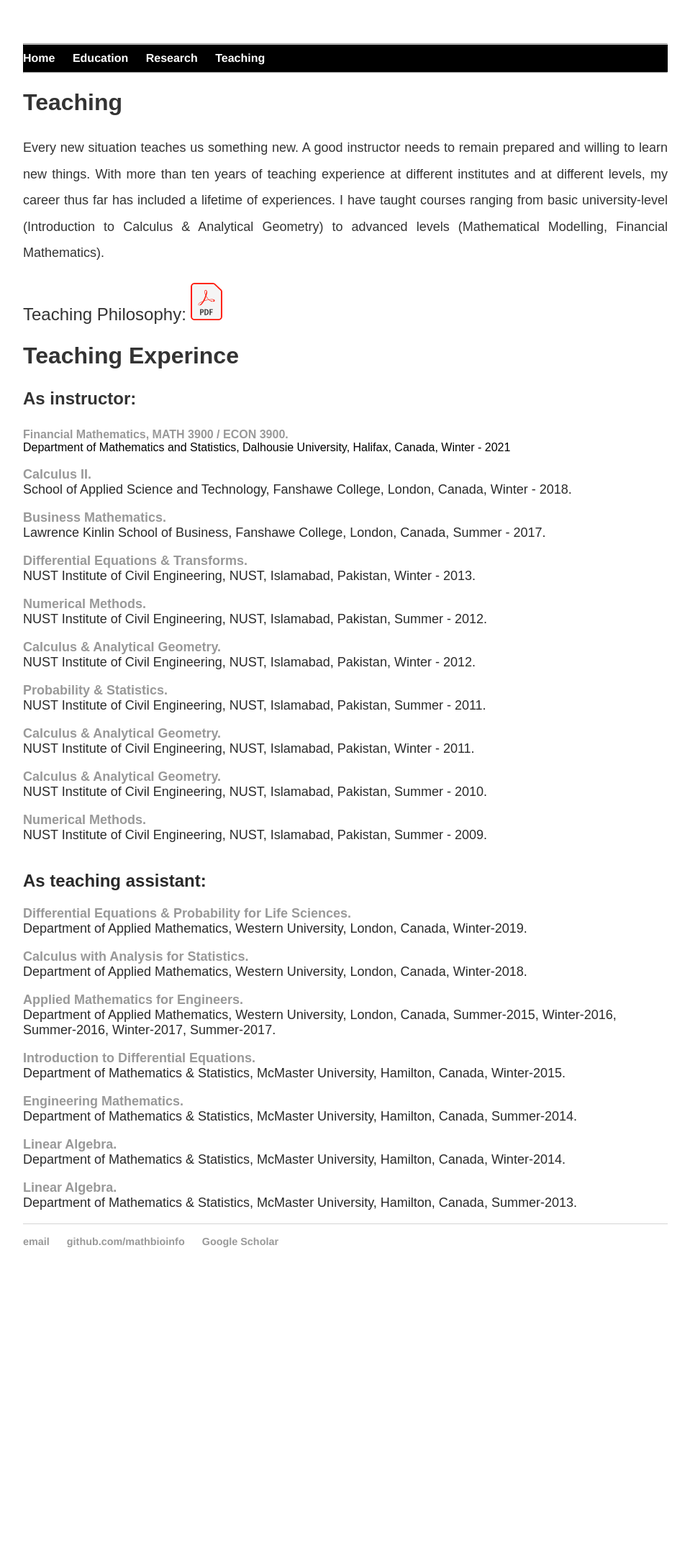
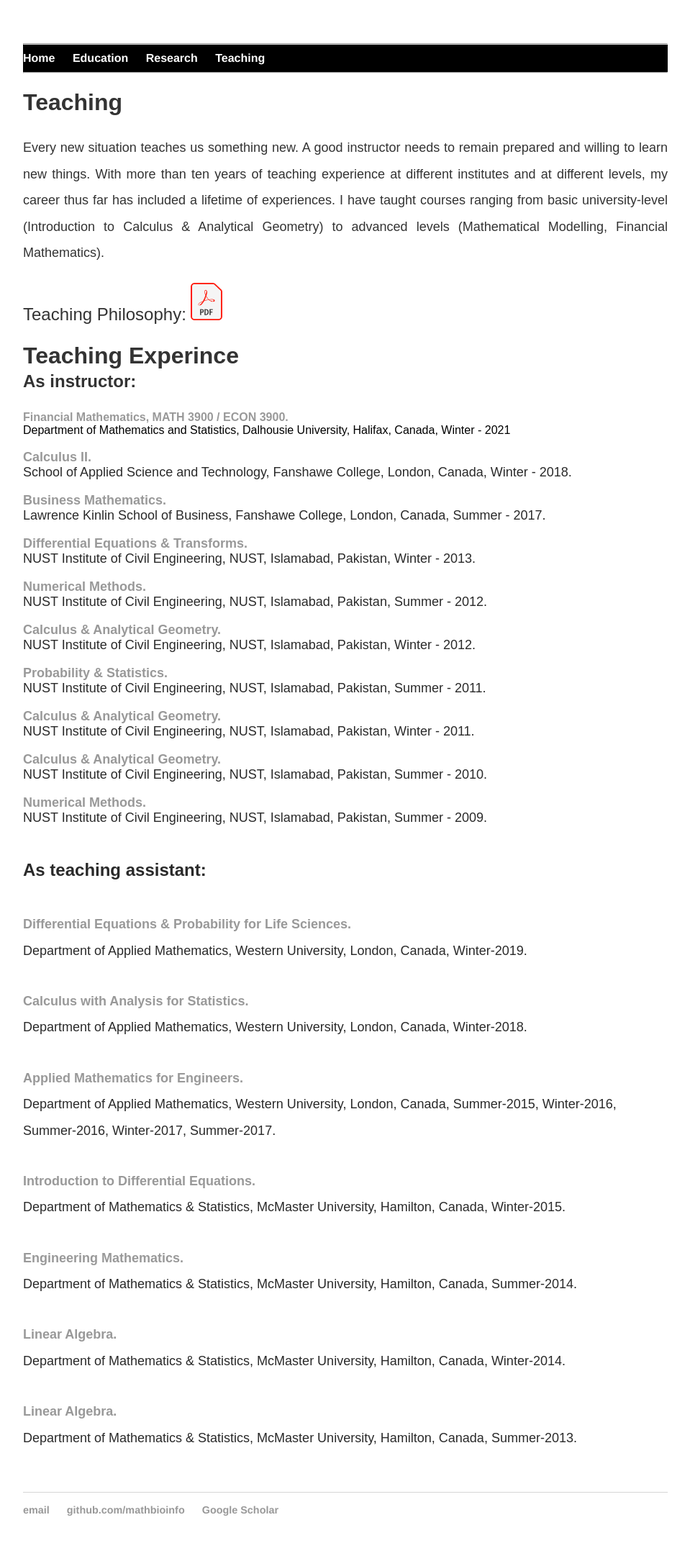
Before and after one commit to MathBioInfo/amjadkhan, a Jekyll site: the page built from Teaching/index.html, in a window 1280 px wide. Shown: the whole page at 72% size, without its empty margins (160-1119 px from the left). Built offline with Jekyll 4.4.1, drawn with Linux system fonts in a browser that asks for light colours; before the commit the page ends 1795 px from its top, so only the background shows below that.

Commit message:
Update index.html

```diff
--- a/Teaching/index.html
+++ b/Teaching/index.html
@@ -30,7 +30,7 @@
 
 		<p><font size="6"><b>Teaching Experince</b></font><br>
 
-		<p><font size="5"><b>As instructor:</b></font><br>
+		<font size="5"><b>As instructor:</b></font><br>
 		<div class="paragraph"></font color="#2a2a2a" size="4">
 	<a href="financialmath2021/index.html">
 	<div class="paragraph"></font color="#2a2a2a" size="4">
@@ -73,8 +73,8 @@
 	<strong> Numerical Methods.
 	</strong></a><br />NUST Institute of Civil Engineering, NUST, Islamabad, Pakistan, Summer - 2009.
 	</font><br /><br /><font color="#2a2a2a" size="4">
-	</br>
-	<font size="5"><b>As teaching assistant:</b></font><br>
+	</p>
+	<p><font size="5"><b>As teaching assistant:</b></font><br>
 	<br>
 	<a href="#">
         <strong> Differential Equations & Probability for Life Sciences.
@@ -104,7 +104,7 @@
 	<strong> Linear Algebra.
 	</strong></a><br />Department of Mathematics & Statistics, McMaster University, Hamilton, Canada, Summer-2013.
 	</font><br /><br /><font color="#2a2a2a" size="4">
-
+	</p>
 
 
 
```
